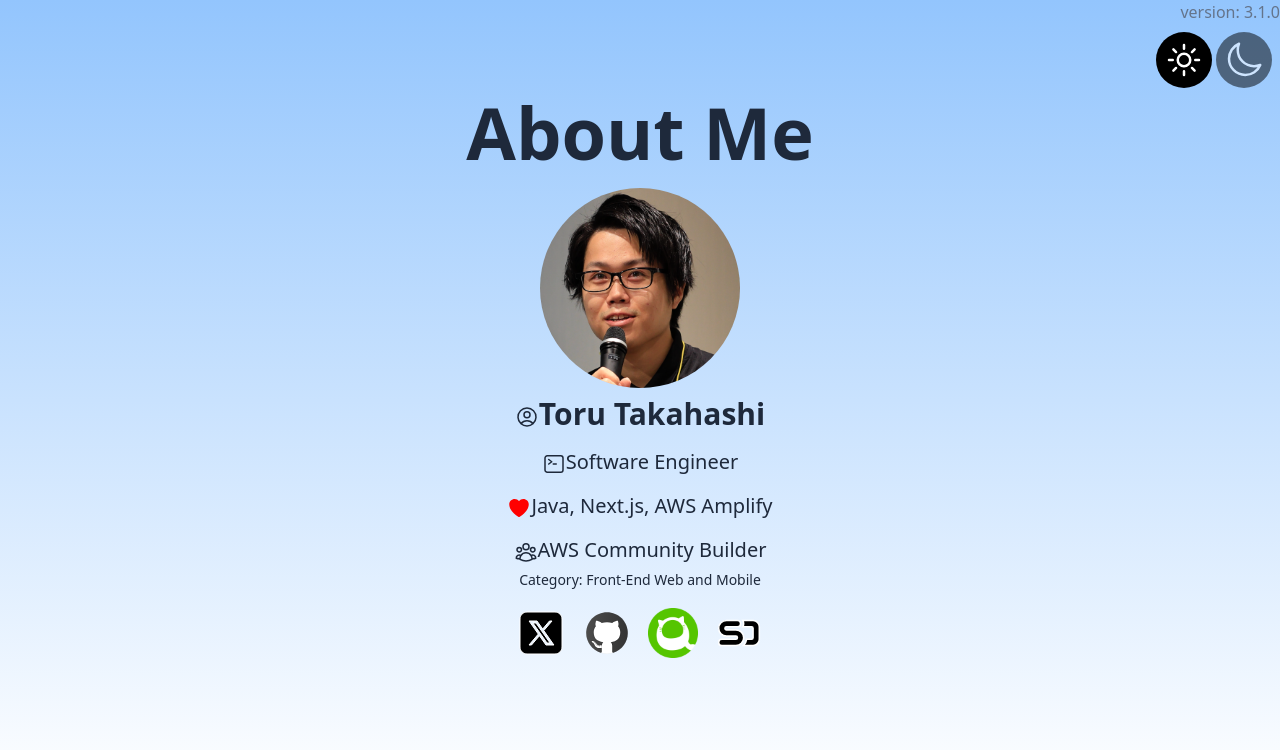
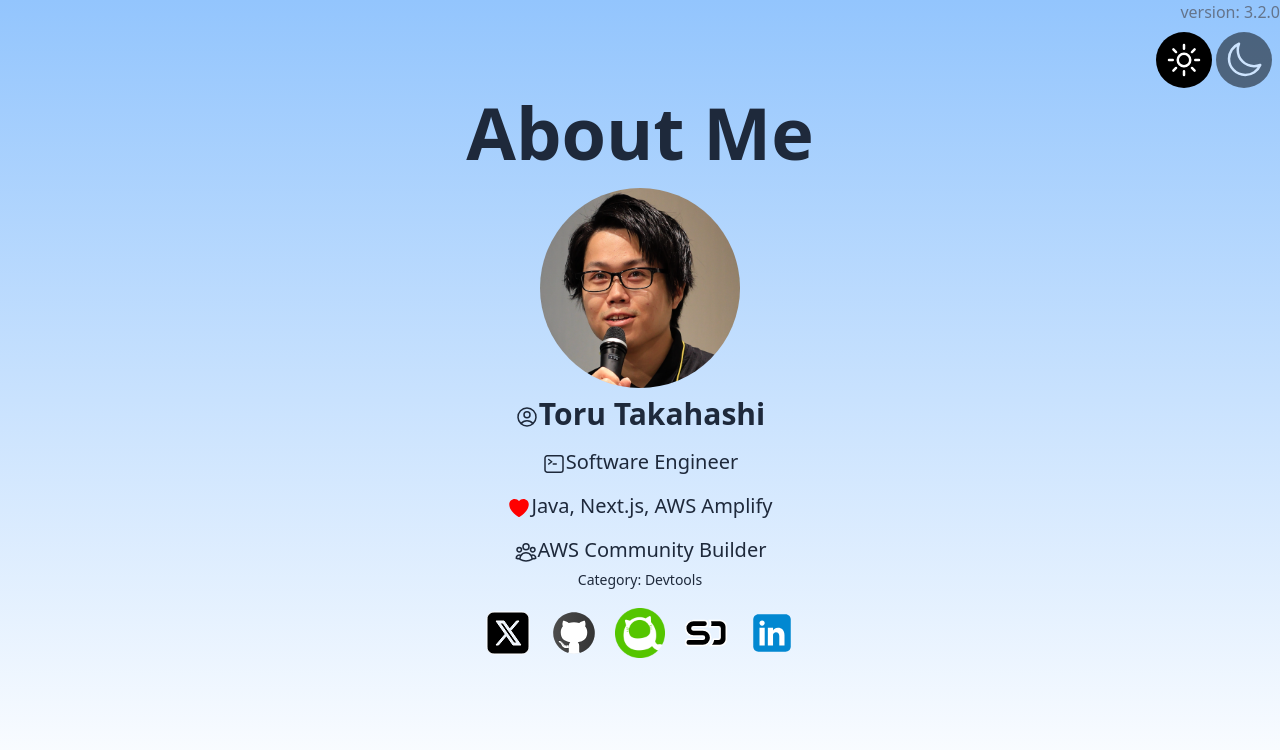
Before and after one commit to tttol/about-me-app, a Next.js app: page / in a window 1280 px wide. Shown: the top 750 px of the page. Built offline with nearby package versions, Linux system fonts and the light colour scheme.

Commit message:
Add LinkedIn and update AWS CBs link.

```diff
--- a/app/components/AboutMe.tsx
+++ b/app/components/AboutMe.tsx
@@ -74,13 +74,13 @@ const AboutMe: React.FC = () => {
             />
           </svg>
           <a
-            href="https://aws.amazon.com/jp/developer/community/community-builders/community-builders-directory/?cb-cards.sort-by=item.additionalFields.cbName&cb-cards.sort-order=asc&awsf.builder-category=*all&awsf.location=*all&awsf.year=*all&cb-cards.q=toru%2Btakahashi&cb-cards.q_operator=AND"
+            href="https://builder.aws.com/community/@tol"
             target="_blank"
             className="hover:opacity-50"
           >
             AWS Community Builder
             <br />
-            <span className="text-sm">Category: Front-End Web and Mobile</span>
+            <span className="text-sm">Category: Devtools</span>
           </a>
         </p>
         <div className="flex justify-center items-center gap-x-4 mb-3">
@@ -112,6 +112,13 @@ const AboutMe: React.FC = () => {
           >
             <SpeakerDeck />
           </a>
+          <a
+            href="https://www.linkedin.com/in/toru-takahashi-23b26729a/"
+            target="_blank"
+            className="hover:opacity-50"
+          >
+            <LinkedIn />
+          </a>
         </div>
       </div>
     </section>
--- a/package.json
+++ b/package.json
@@ -1,6 +1,6 @@
 {
   "name": "about-me-app",
-  "version": "3.1.0",
+  "version": "3.2.0",
   "private": true,
   "scripts": {
     "dev": "next dev --turbopack",
```
